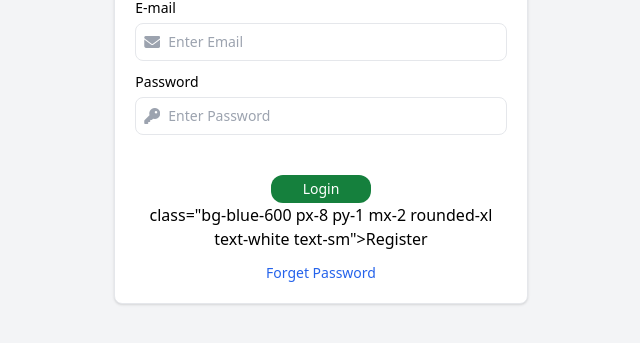
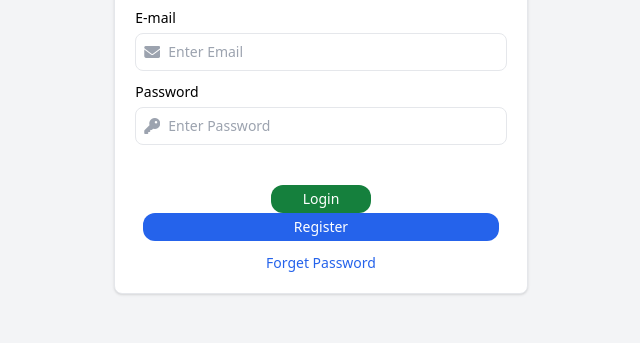
Before and after one commit to 1imanishimwe/Bronchure, a plain HTML site: page index.html in a window 1280 px wide. Shown: the part 283-626 px from the top of the page, without its empty margins (319-959 px from the left). Drawn offline with nearby package versions, Linux system fonts and the light colour scheme.

```diff
--- a/index.html
+++ b/index.html
@@ -36,7 +36,7 @@
 			</div>
 			<div class="text-center mt-10">
 				<button class="bg-green-700 px-8 py-1 mx-2 rounded-xl text-white text-sm">Login</button>
-				<a href="register.html"> <p> class="bg-blue-600 px-8 py-1 mx-2 rounded-xl text-white text-sm">Register</p></a>
+				<a href="register.html"> <p class="bg-blue-600 px-8 py-1 mx-2 rounded-xl text-white text-sm">Register</p></a>
 			</div>
 			<div class="text-center mt-3">
 				<a href=""> <p class="text-blue-600 text-sm">Forget Password</p> </a>
```
